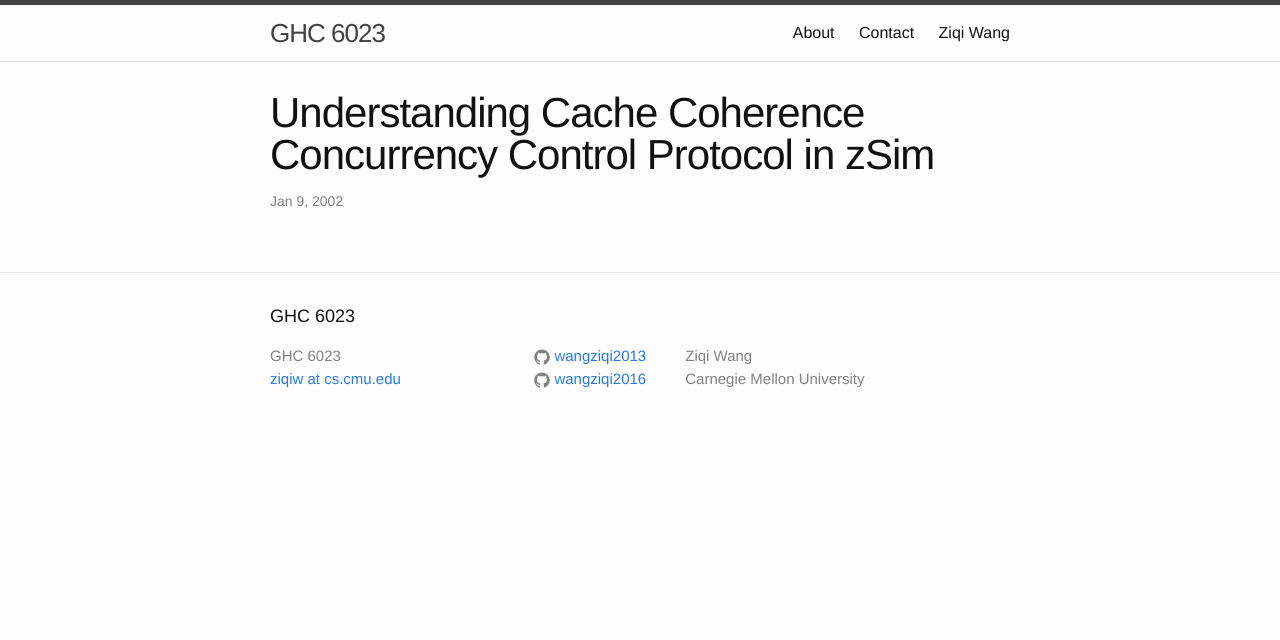
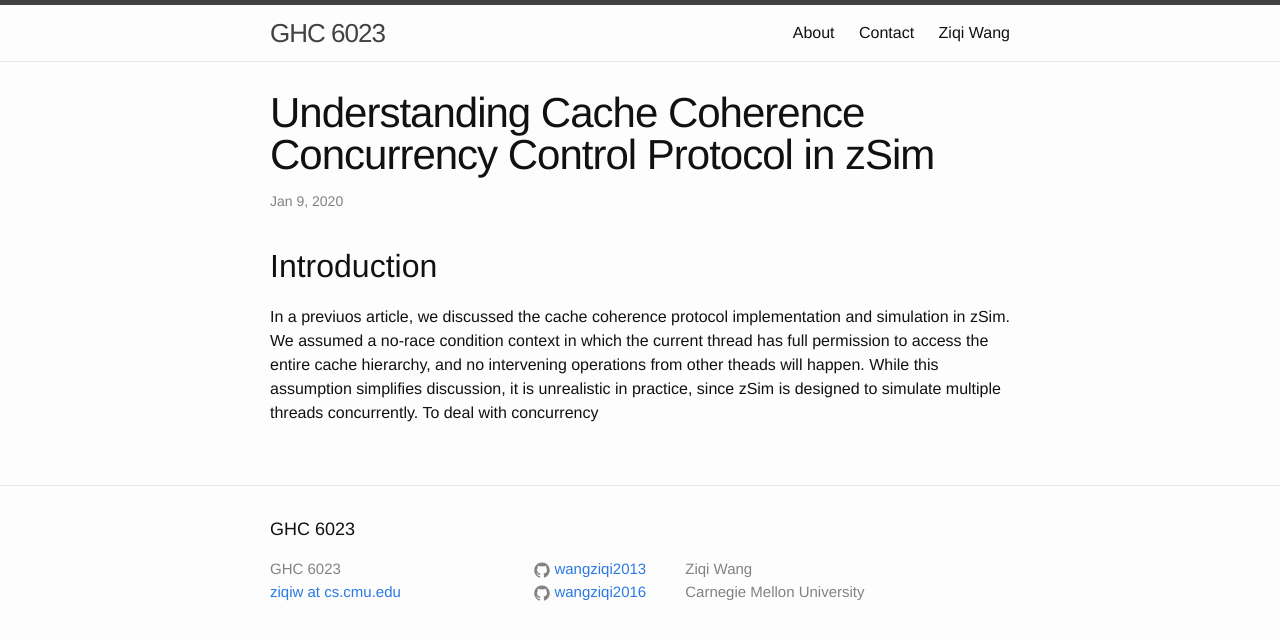
Before and after one commit to wangziqi2013/wangziqi2013.github.io, a Jekyll site: the page built from _posts/2020-01-09-understand-zsim-cache-cc.markdown, in a window 1280 px wide. Shown: the top 640 px of the page. Built offline with Jekyll 4.4.1, drawn with Linux system fonts in a browser that asks for light colours.

Commit message:
Adding intro

```diff
--- a/_posts/2020-01-09-understand-zsim-cache-cc.markdown
+++ b/_posts/2020-01-09-understand-zsim-cache-cc.markdown
@@ -1,7 +1,14 @@
 ---
 layout: post
 title:  "Understanding Cache Coherence Concurrency Control Protocol in zSim"
-date:   2002-01-09 17:12:00 -0500
+date:   2020-01-09 17:12:00 -0500
 categories: article
 ontop: true
 ---
+
+## Introduction
+
+In a previuos article, we discussed the cache coherence protocol implementation and simulation in zSim. We assumed a no-race
+condition context in which the current thread has full permission to access the entire cache hierarchy, and no intervening
+operations from other theads will happen. While this assumption simplifies discussion, it is unrealistic in practice,
+since zSim is designed to simulate multiple threads concurrently. To deal with concurrency
```
